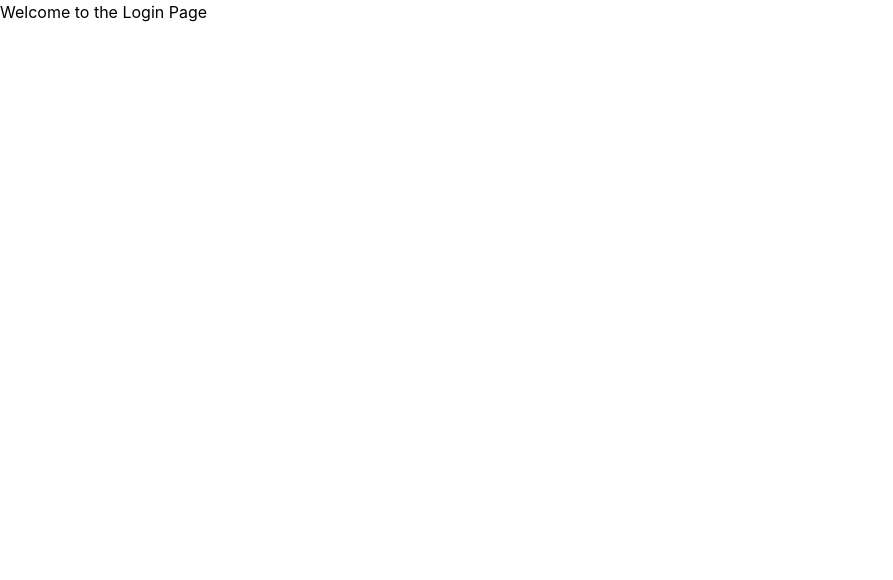
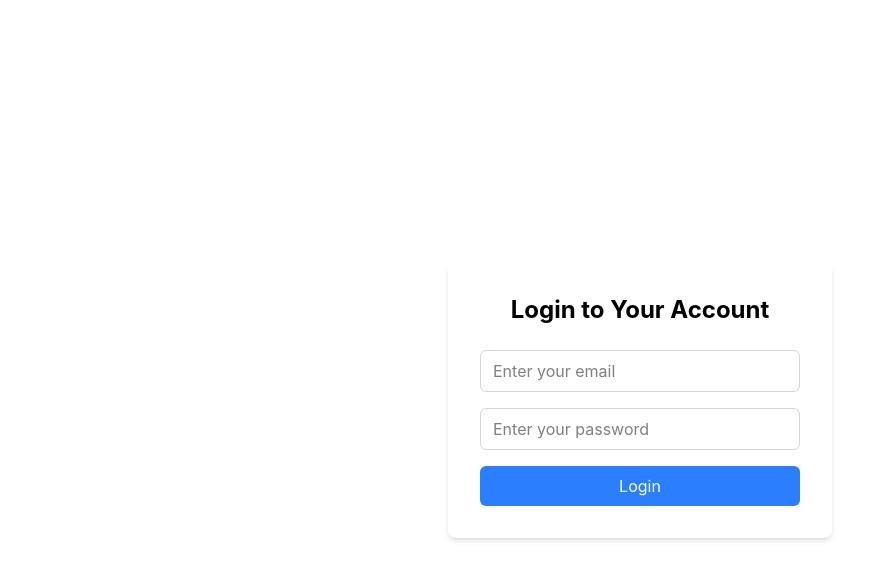
Before and after one commit to rajatsahani272-bot/E-Commerce-Website, a React app in the folder frontend/: page /login in a window 1280 px wide. Shown: the top 580 px of the page, without its empty margins (0-893 px from the left). Built offline with nearby package versions, Linux system fonts and the light colour scheme; the HTML template or start-up script is replaced by a standard one.

Commit message:
Login page frontend added

```diff
--- a/frontend/src/pages/Login.jsx
+++ b/frontend/src/pages/Login.jsx
@@ -1,7 +1,79 @@
-export default function Login(){
-    return(
-        <div>
-            <h1>Welcome to the Login Page</h1>
-        </div>
-    );
+import { useState } from "react";
+import { useNavigate } from "react-router";
+import api from "../api/axios.js";
+
+export default function Login() {
+  const [form, setForm] = useState({
+    email: "",
+    password: "",
+  });
+  const [msg, setMsg] = useState(" ");
+  const navigate = useNavigate();
+  const handleChange = (e) => {
+    setForm({
+      ...form,
+      [e.target.name]: e.target.value,
+    });
+  };
+  const handleSubmit = async (e) => {
+    e.preventDefault();
+    try{
+        const res=await api.post("/auth/login",form);
+
+        //Save Token to localStorage
+        localStorage.setItem("token",res.data.token);
+        setMsg("Login Successfully");
+
+        // Redirect to HOme page after 1 second
+        setTimeout(()=>{
+            navigate("/");
+        },1000);
+
+
+    }catch(error){
+        setMsg(error.response?.data?.message|| "An error occured");
+    }
+  };
+
+  return (
+    <div className="flex items-center justify-center min-h-screen bg-grey-100 px-4">
+      <div className="bg-white p-8 rounded-lg shadow-md w-full max-w-sm">
+        <h2 className="text-2xl font-bold mb-6 text-center">
+          Login to Your Account
+        </h2>
+        {msg && (
+          <div className="mb-4 text-center text-sm text-red-600 font-medium">
+            {msg}
+          </div>
+        )}
+
+        <form onSubmit={handleSubmit} className="space-y-4">
+            <input
+            name="email"
+            type="email"
+            placeholder="Enter your email"
+            value={form.email}
+            onChange={handleChange}
+            className="w-full px-3 py-2 border border-gray-300 rounded-md focus:outline-none focus:ring-2 focus:ring-blue-500"
+            required/>
+
+            <input
+            name="password"
+            type="password"
+            placeholder="Enter your password"
+            value={form.password}
+            onChange={handleChange}
+            className="w-full px-3 py-2 border border-gray-300 rounded-md focus:outline-none focus:ring-2 focus:ring-blue-500"
+            required/>
+
+            <button
+            type="submit"
+            className="w-full bg-blue-500 text-white py-2 px-4 rounded-md hover:bg-blue-600 transition=colors">
+                Login
+            </button>
+
+        </form>
+      </div>
+    </div>
+  );
 }
--- a/frontend/src/pages/Signup.jsx
+++ b/frontend/src/pages/Signup.jsx
@@ -1,39 +1,43 @@
-import {useState} from "react";
-import api from "../api/axios.js"
+import { useState } from "react";
+import api from "../api/axios.js";
 
-export default function Signup(){
-    const [form, setForm]=useState({
-        name:"",
-        email:"",
-        password:""
-    })
-    const [msg, setMsg]=useState("");
+export default function Signup() {
+  const [form, setForm] = useState({
+    name: "",
+    email: "",
+    password: "",
+  });
+  const [msg, setMsg] = useState("");
 
-
-    const handleChange=(e)=>{
+  const handleChange = (e) => {
     setForm({
       ...form,
-            [e.target.name]:e.target.value
+      [e.target.name]: e.target.value,
     });
+  };
+  const handleSubmit = async (e) => {
+    e.preventDefault();
+    try {
+      const response = await api.post("/auth/signup", form);
+      setMsg(response.data.message);
 
+       // Redirect to HOme page after 1 second
+        setTimeout(()=>{
+            navigate("/auth/login");
+        },1000);
+    } catch (err) {
+      setMsg(err.response?.data?.message || "An error occurred");
     }
-    const handleSubmit=async(e)=>{
-        e.preventDefault();
-        try{
-            const response=await api.post("/auth/signup",form);
-            setMsg(response.data.message);
-        }catch(err){
-            setMsg(err.response?.data?.message||"An error occurred");
-        }
-    }
-
+  };
 
   return (
-        <div className="flex items-center justify-center min-h-screen bg-grey-100 px-4"   >
+    <div className="flex items-center justify-center min-h-screen bg-grey-100 px-4">
       <div className="bg-white p-8 rounded-lg shadow-md w-full max-w-sm">
         <h2 className="text-2xl font-bold mb-6 text-center">Create Account</h2>
-                {msg &&(
-                    <div className="mb-4 text-center text-sm text-blue-600 font-medium">{msg}</div>
+        {msg && (
+          <div className="mb-4 text-center text-sm text-blue-600 font-medium">
+            {msg}
+          </div>
         )}
 
         <form onSubmit={handleSubmit} className="space-y-4">
@@ -44,7 +48,8 @@
             value={form.name}
             onChange={handleChange}
             className="w-full px-3 py-2 border border-gray-300 rounded-md focus:outline-none focus:ring-2 focus:ring-blue-500"
-                    required/>
+            required
+          />
           <input
             name="email"
             type="email"
@@ -52,7 +57,8 @@
             value={form.email}
             onChange={handleChange}
             className="w-full px-3 py-2 border border-gray-300 rounded-md focus:outline-none focus:ring-2 focus:ring-blue-500"
-                    required/>
+            required
+          />
 
           <input
             name="password"
@@ -61,19 +67,16 @@
             value={form.password}
             onChange={handleChange}
             className="w-full px-3 py-2 border border-gray-300 rounded-md focus:outline-none focus:ring-2 focus:ring-blue-500"
-                    required/>
+            required
+          />
           <button
             type="submit"
-                    className="w-full bg-blue-500 text-white py-2 px-4 rounded-md hover:bg-blue-600 transition=colors">
+            className="w-full bg-blue-500 text-white py-2 px-4 rounded-md hover:bg-blue-600 transition=colors"
+          >
             Sign up
           </button>
-
-
-
         </form>
       </div>
-
-
     </div>
-    )
+  );
 }
```
Also changed, not shown: 2 other files (tests, documents, lock files or other folders). Lines whose indentation alone changed are shown as unchanged.
